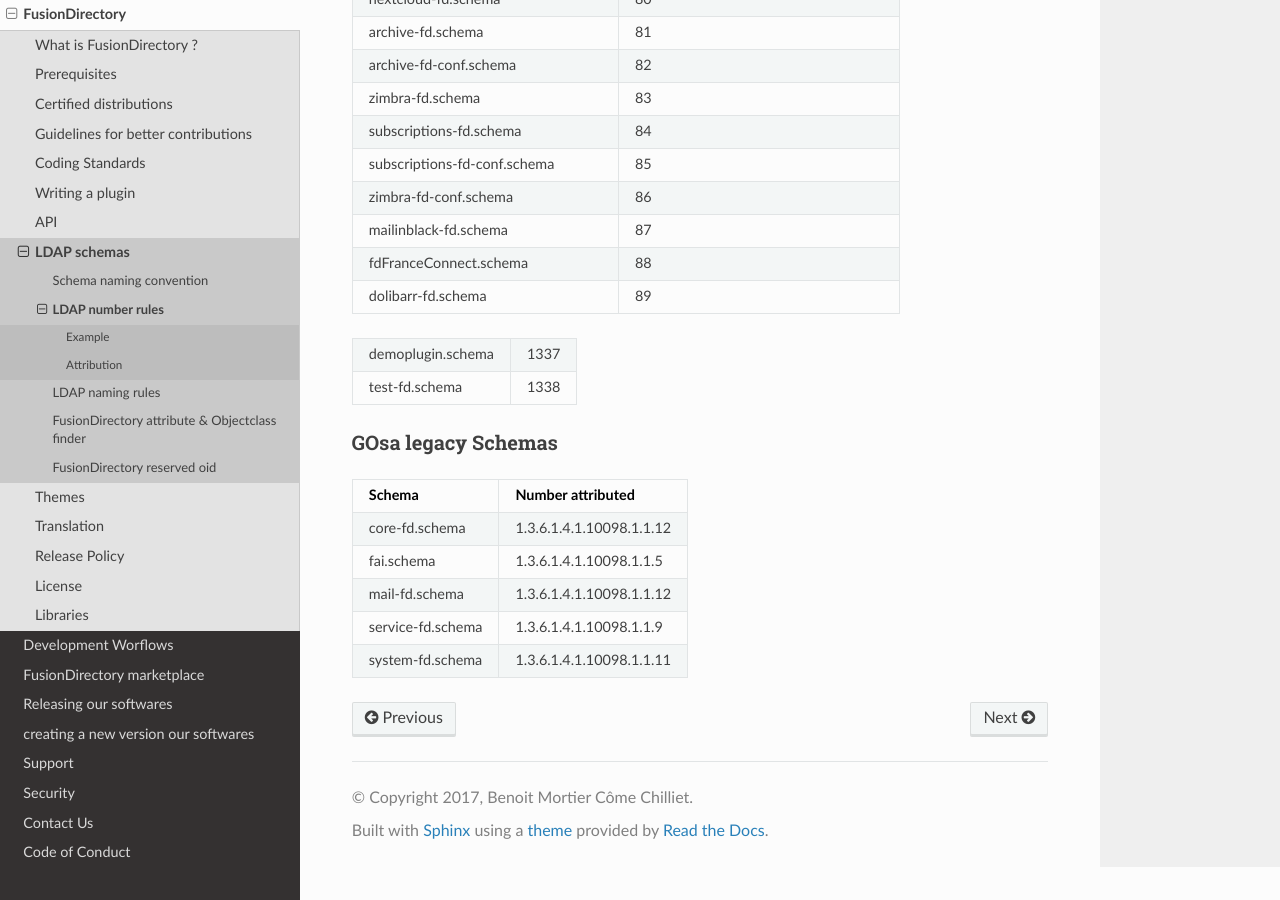
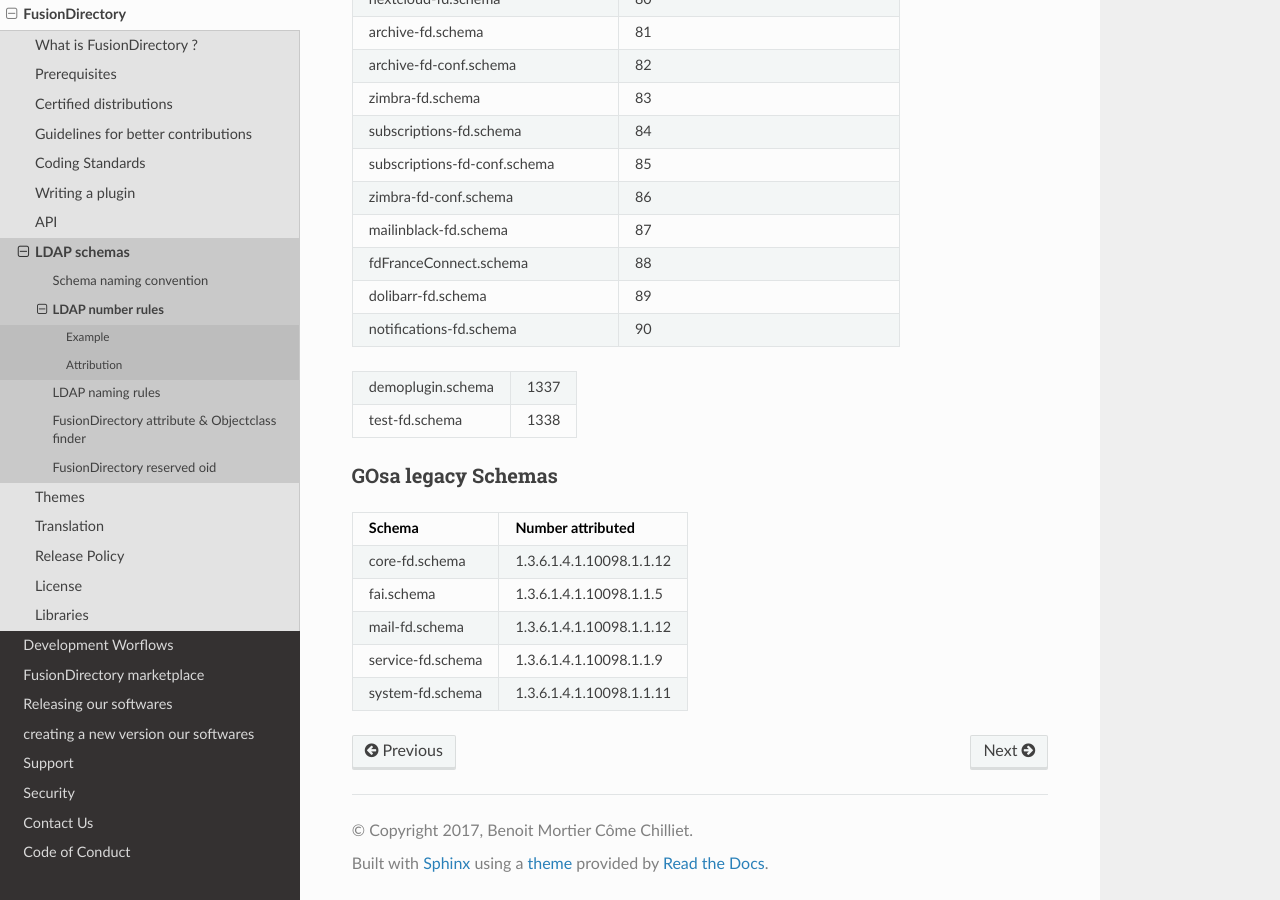
Before and after one commit to fusiondirectory/fusiondirectory-dev-manual, a Sphinx documentation site: the page built from source/fusiondirectory/schemas/numberrules.rst, in a window 1280 px wide and 900 px high, scrolled down 3520 px. Built offline with Sphinx 7.4.7 and the Read the Docs theme 2.0.0, drawn with Linux system fonts in a browser that asks for light colours.

Commit message:
:sparkles: Feat(Notifications) - add new schema numbering
Adds new numbering shema within schema list for notifications.

```diff
--- a/source/fusiondirectory/schemas/numberrules.rst
+++ b/source/fusiondirectory/schemas/numberrules.rst
@@ -124,6 +124,7 @@
 mailinblack-fd.schema                 87
 fdFranceConnect.schema                88
 dolibarr-fd.schema                    89
+notifications-fd.schema               90
 ===================================== =====================
 
 ===================================== =====================
```
